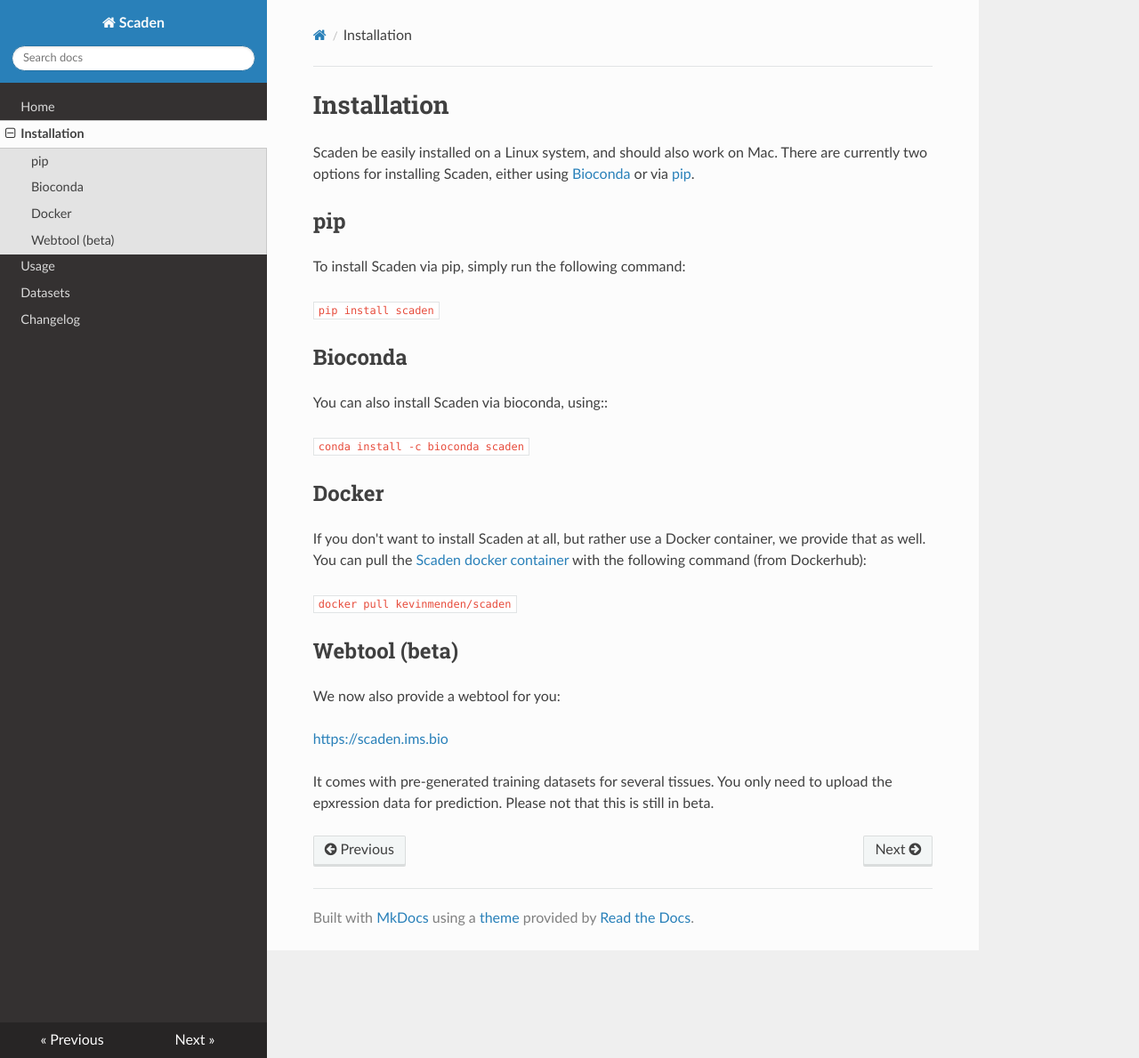
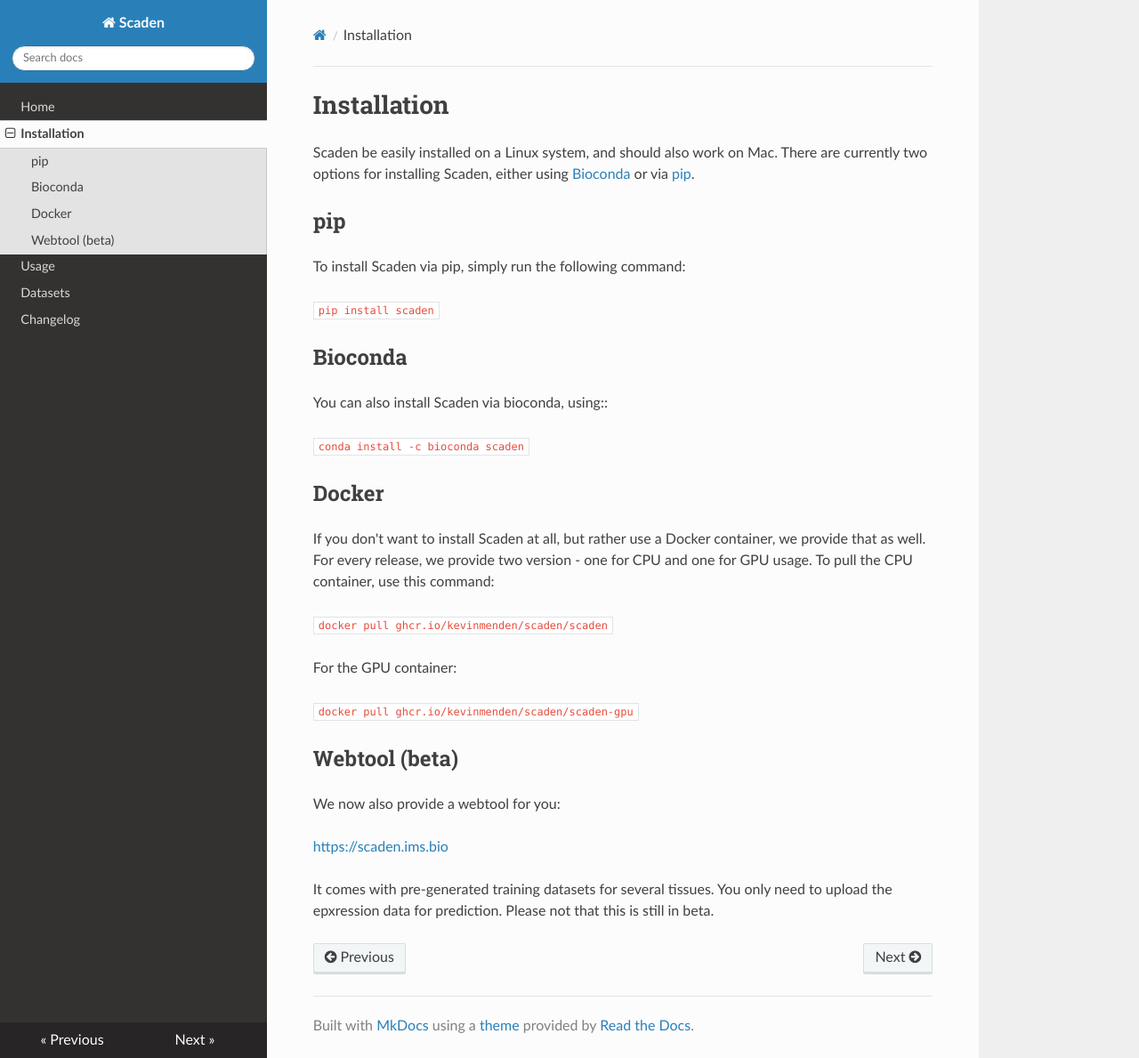
Before and after one commit to KevinMenden/scaden, an MkDocs documentation site: the page built from docs/installation.md, in a window 1280 px wide and 1189 px high. Shown: the whole window at 89% size. Built offline with MkDocs 1.6.1, drawn with Linux system fonts in a browser that asks for light colours; nearby versions of some CDN libraries.

Commit message:
Update the documentation

```diff
--- a/docs/installation.md
+++ b/docs/installation.md
@@ -17,9 +17,14 @@
 
 ## Docker
 If you don't want to install Scaden at all, but rather use a Docker container, we provide that as well.
-You can pull the [Scaden docker container](https://hub.docker.com/r/kevinmenden/scaden) with the following command (from Dockerhub):
+For every release, we provide two version - one for CPU and one for GPU usage.
+To pull the CPU container, use this command:
 
-`docker pull kevinmenden/scaden`
+`docker pull ghcr.io/kevinmenden/scaden/scaden`
+
+For the GPU container:
+
+`docker pull ghcr.io/kevinmenden/scaden/scaden-gpu`
 
 ## Webtool (beta)
 We now also provide a webtool for you:
```
Also changed, not shown: README.md (+24 -27 lines), docs/index.md (+2 -2 lines).
